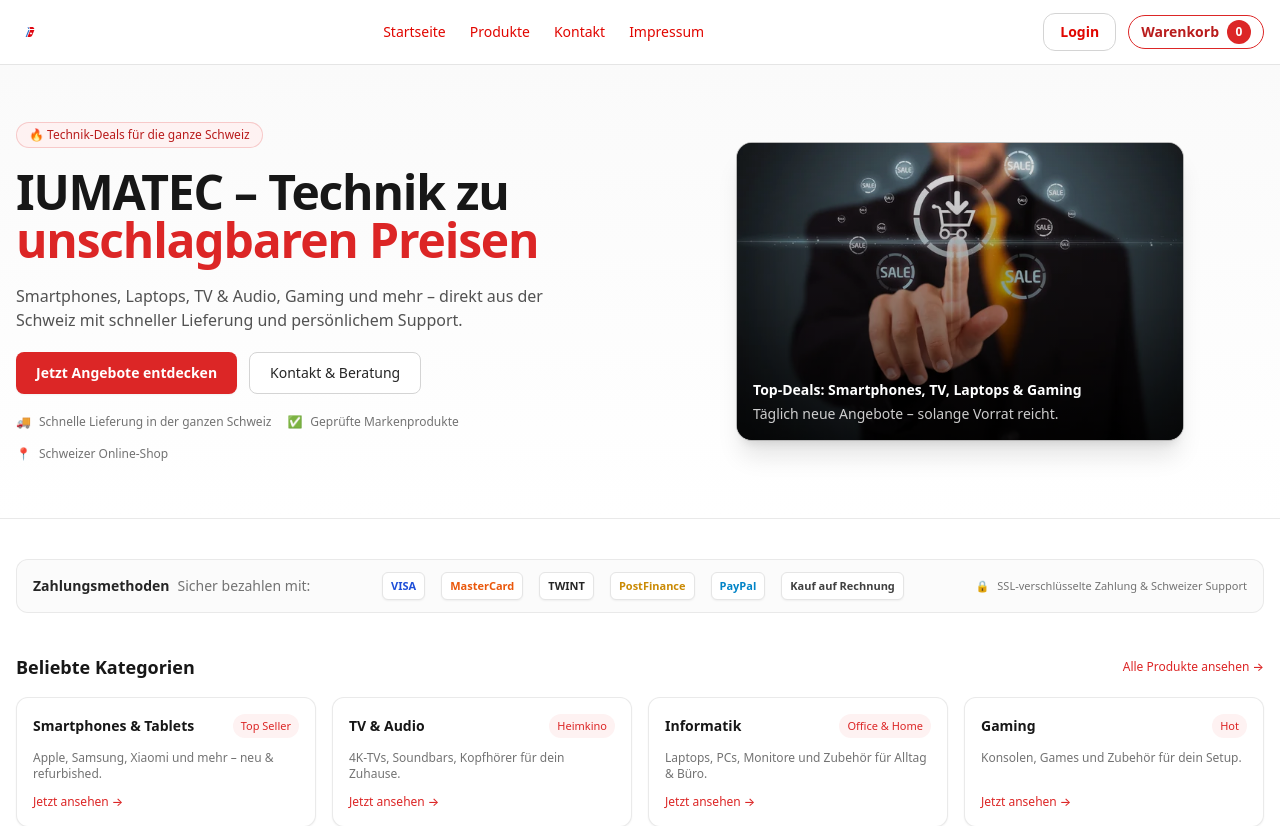
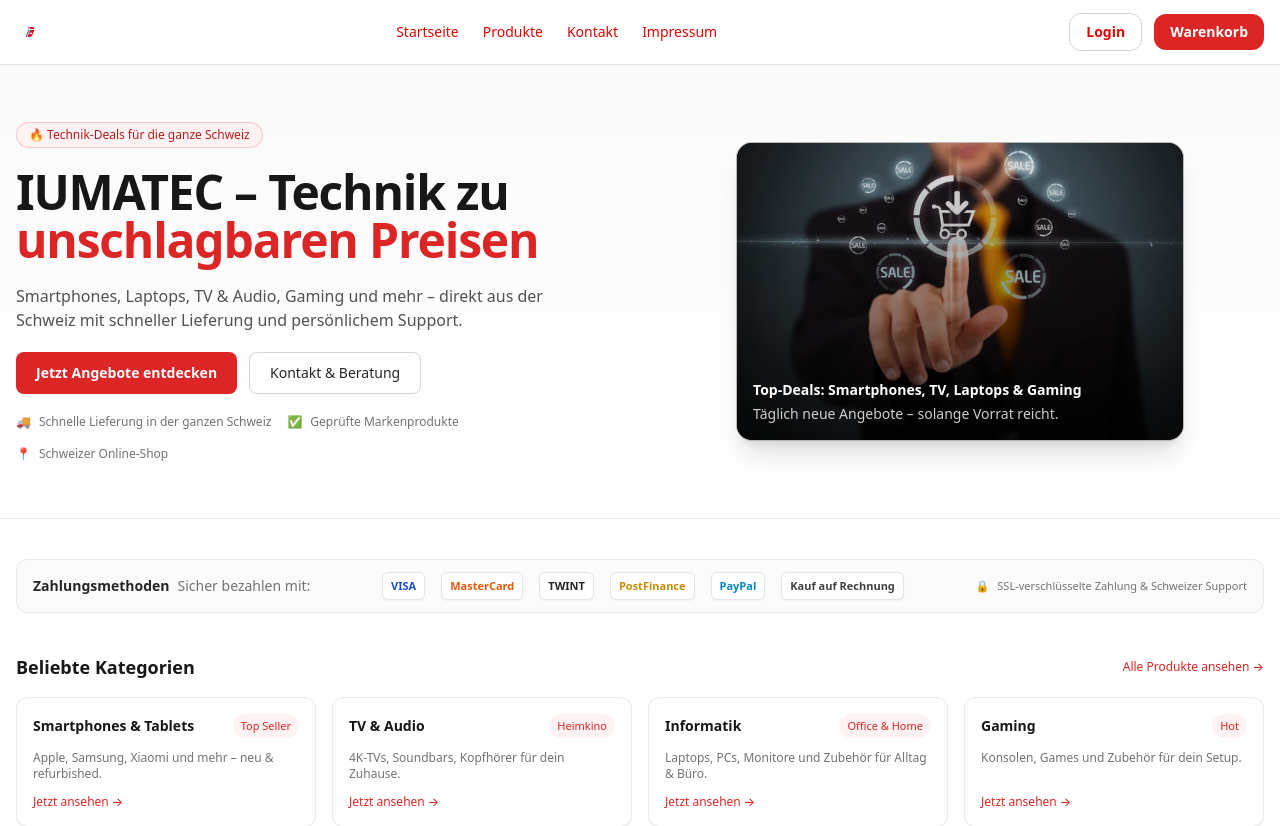
Before and after one commit to celsoneves32/iumatec-site, a Next.js app: page / in a window 1280 px wide. Shown: the top 826 px of the page. Built offline with nearby package versions, Linux system fonts and the light colour scheme.

Commit message:
Update CartStatus.tsx

```diff
--- a/components/CartStatus.tsx
+++ b/components/CartStatus.tsx
@@ -1,20 +1,30 @@
+// components/CartStatus.tsx
 "use client";
 
 import Link from "next/link";
 import { useCart } from "@/context/CartContext";
 
 export default function CartStatus() {
-  const { totalItems } = useCart();
+  const { items } = useCart();
+
+  const count = items.reduce(
+    (sum: number, item: any) => sum + (item.quantity ?? 1),
+    0
+  );
+
+  const hasItems = count > 0;
 
   return (
     <Link
       href="/cart"
-      className="inline-flex items-center gap-2 rounded-full border border-red-600 px-3 py-1 text-sm font-semibold text-red-700 hover:bg-red-50"
+      className="inline-flex items-center gap-2 px-4 py-2 rounded-xl bg-red-600 text-white text-sm font-semibold hover:bg-red-700 transition"
     >
       <span>Warenkorb</span>
-      <span className="inline-flex items-center justify-center min-w-[1.5rem] h-6 rounded-full bg-red-600 text-white text-xs">
-        {totalItems}
-      </span>
+      {hasItems && (
+        <span className="inline-flex items-center justify-center min-w-[24px] h-6 rounded-full bg-white text-red-600 text-xs font-bold px-2">
+          {count}
+        </span>
+      )}
     </Link>
   );
 }
```
